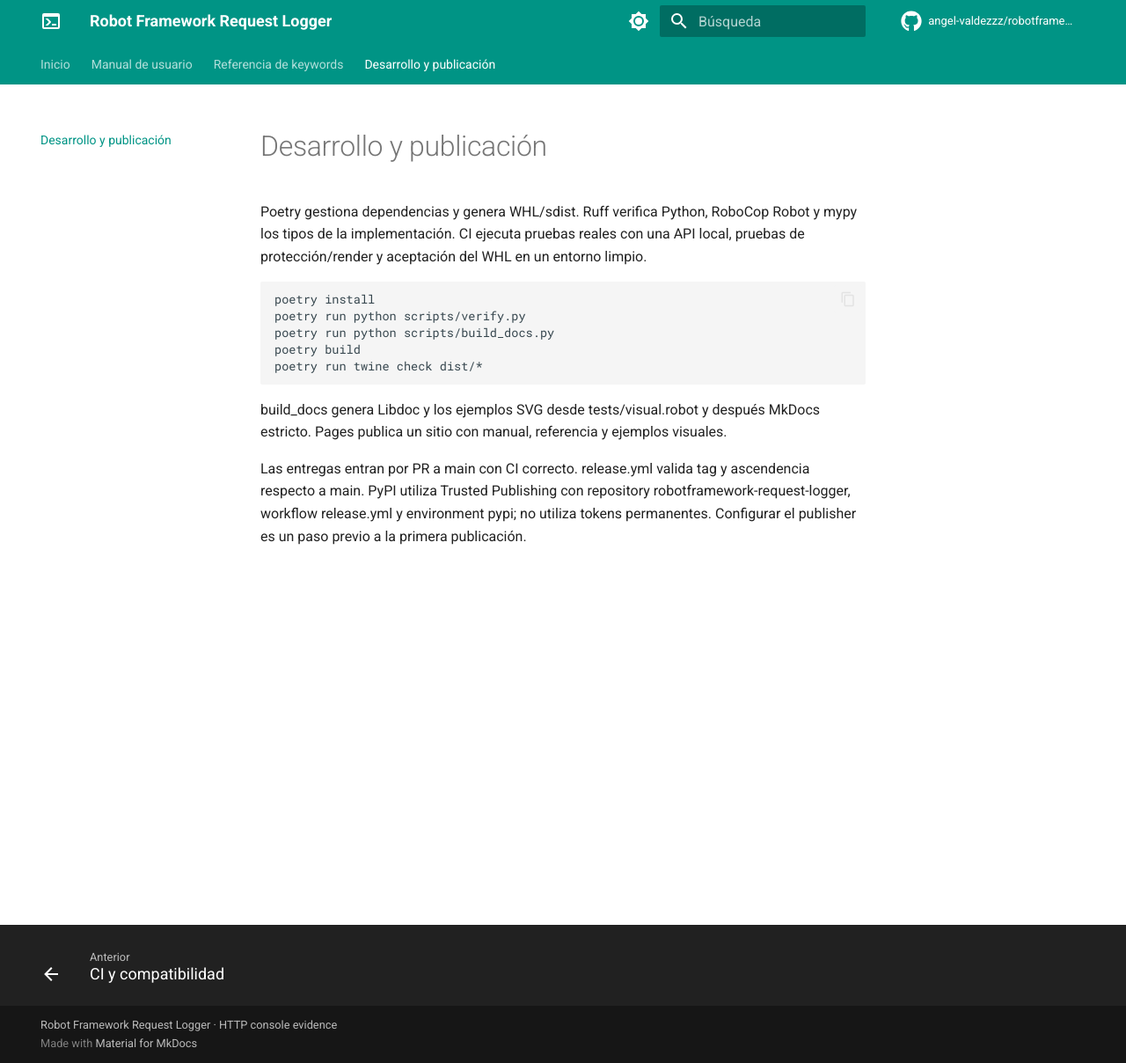
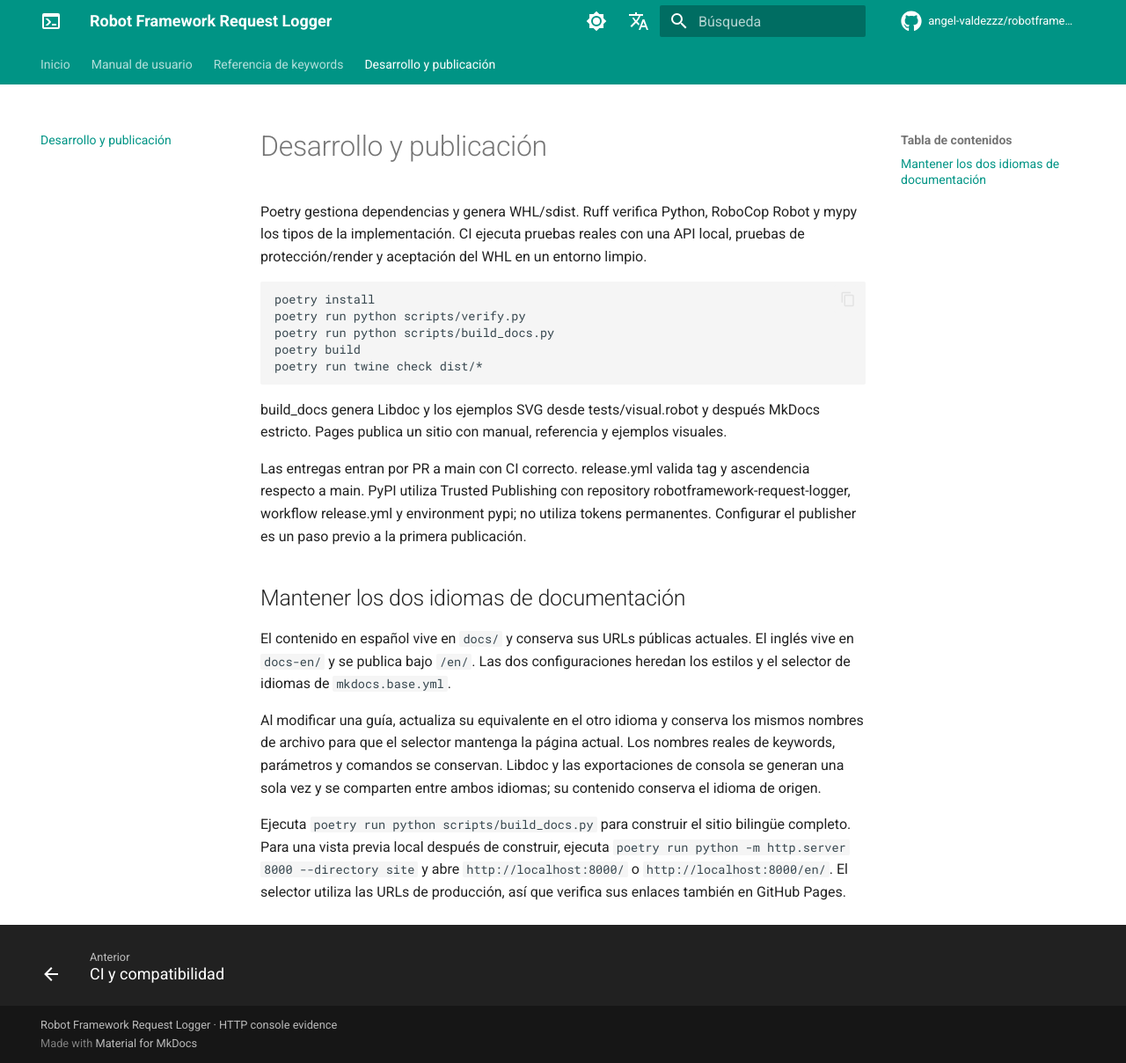
Before and after one commit to angel-valdezzz/robotframework-request-logger, an MkDocs documentation site: the page built from docs/development.md, in a window 1280 px wide and 1208 px high. Shown: the whole window at 88% size. Built offline with MkDocs 1.6.1 and Material for MkDocs 9.7.7, drawn with Linux system fonts in a browser that asks for light colours; comment, search, counter and statistics services are not loaded.

```diff
--- a/docs/assets/external.js
+++ b/docs/assets/external.js
@@ -1,8 +1,10 @@
-document.addEventListener('DOMContentLoaded',()=>{
- document.querySelectorAll('a[href]').forEach(a=>{
-  const u=new URL(a.href,location.href);
-  if(u.origin===location.origin&&/\/keywords\//.test(u.pathname)){
-   a.target='_blank';a.rel='noopener';a.title='Abre en una pestaña nueva';
+document.addEventListener('DOMContentLoaded', () => {
+ const title = document.documentElement.lang === 'en'
+  ? 'Opens in a new tab' : 'Abre en una pestaña nueva';
+ document.querySelectorAll('a[href]').forEach(a => {
+  const u = new URL(a.href, location.href);
+  if (u.origin === location.origin && /\/keywords\//.test(u.pathname)) {
+   a.target = '_blank'; a.rel = 'noopener'; a.title = title;
   }
  });
 });
--- a/docs/development.md
+++ b/docs/development.md
@@ -19,3 +19,21 @@ Las entregas entran por PR a main con CI correcto. release.yml valida tag y asce
 respecto a main. PyPI utiliza Trusted Publishing con repository
 robotframework-request-logger, workflow release.yml y environment pypi; no utiliza tokens
 permanentes. Configurar el publisher es un paso previo a la primera publicación.
+
+## Mantener los dos idiomas de documentación
+
+El contenido en español vive en `docs/` y conserva sus URLs públicas actuales.
+El inglés vive en `docs-en/` y se publica bajo `/en/`. Las dos configuraciones heredan
+los estilos y el selector de idiomas de `mkdocs.base.yml`.
+
+Al modificar una guía, actualiza su equivalente en el otro idioma y conserva los mismos
+nombres de archivo para que el selector mantenga la página actual. Los nombres reales
+de keywords, parámetros y comandos se conservan. Libdoc y las exportaciones de consola
+se generan una sola vez y se comparten entre ambos idiomas; su contenido conserva el
+idioma de origen.
+
+Ejecuta `poetry run python scripts/build_docs.py` para construir el sitio bilingüe completo.
+Para una vista previa local después de construir, ejecuta
+`poetry run python -m http.server 8000 --directory site` y abre
+`http://localhost:8000/` o `http://localhost:8000/en/`. El selector utiliza las URLs de
+producción, así que verifica sus enlaces también en GitHub Pages.
--- a/mkdocs.yml
+++ b/mkdocs.yml
@@ -1,8 +1,12 @@
-site_name: Robot Framework Request Logger
-site_url: https://angel-valdezzz.github.io/robotframework-request-logger/
-repo_url: https://github.com/angel-valdezzz/robotframework-request-logger
-repo_name: angel-valdezzz/robotframework-request-logger
-copyright: Robot Framework Request Logger · HTTP console evidence
+INHERIT: mkdocs.base.yml
+docs_dir: docs
+site_dir: site
+edit_uri: edit/main/docs/
+theme:
+  language: es
+plugins:
+  - search:
+      lang: es
 nav:
   - Inicio: index.md
   - Manual de usuario:
@@ -11,41 +15,3 @@ nav:
       - CI y compatibilidad: ci.md
   - Referencia de keywords: keywords/index.html
   - Desarrollo y publicación: development.md
-theme:
-  name: material
-  language: es
-  icon:
-    logo: material/console
-    repo: fontawesome/brands/github
-  features:
-    - navigation.tabs
-    - navigation.sections
-    - navigation.top
-    - navigation.footer
-    - content.code.copy
-  palette:
-    - scheme: default
-      primary: teal
-      accent: cyan
-      toggle:
-        icon: material/brightness-7
-        name: Modo oscuro
-    - scheme: slate
-      primary: teal
-      accent: cyan
-      toggle:
-        icon: material/brightness-4
-        name: Modo claro
-plugins:
-  - search
-markdown_extensions:
-  - admonition
-  - attr_list
-  - pymdownx.details
-  - pymdownx.superfences
-  - pymdownx.highlight:
-      anchor_linenums: true
-  - pymdownx.tabbed:
-      alternate_style: true
-extra_javascript:
-  - assets/external.js
--- a/pyproject.toml
+++ b/pyproject.toml
@@ -27,7 +27,7 @@ types-requests = "*"
 twine = ">=6,<7"
 
 [tool.poetry.group.docs.dependencies]
-mkdocs-material = ">=9.6,<10"
+mkdocs-material = ">=9.7,<10"
 
 [tool.ruff]
 line-length = 100
```
Also changed, not shown: docs-en/ci.md (added, +22 -0 lines), docs-en/console.md (added, +61 -0 lines), docs-en/development.md (added, +38 -0 lines), docs-en/index.md (added, +21 -0 lines), docs-en/usage.md (added, +66 -0 lines), mkdocs.base.yml (added, +48 -0 lines), mkdocs.en.yml (added, +18 -0 lines), 3 other files.
